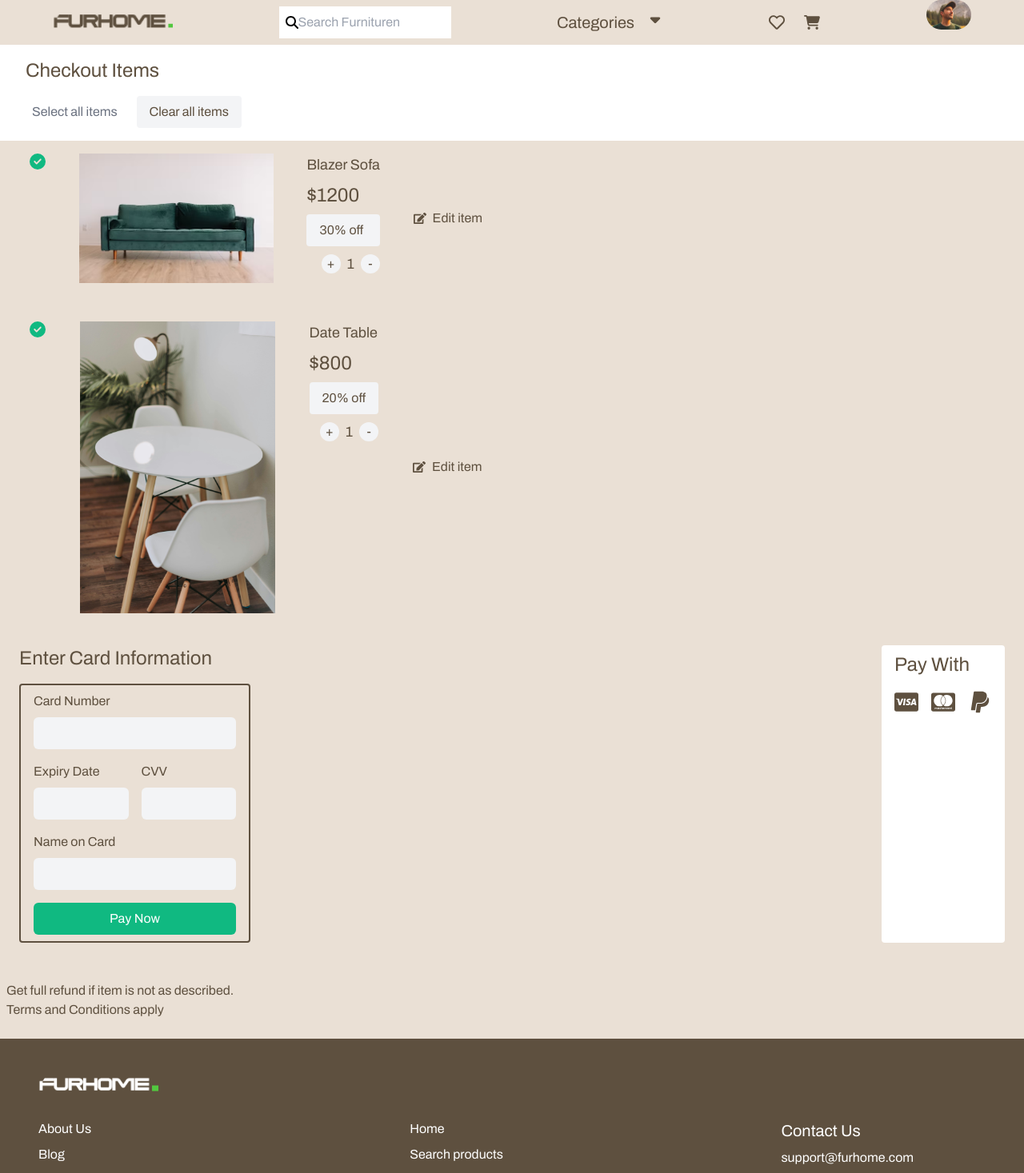
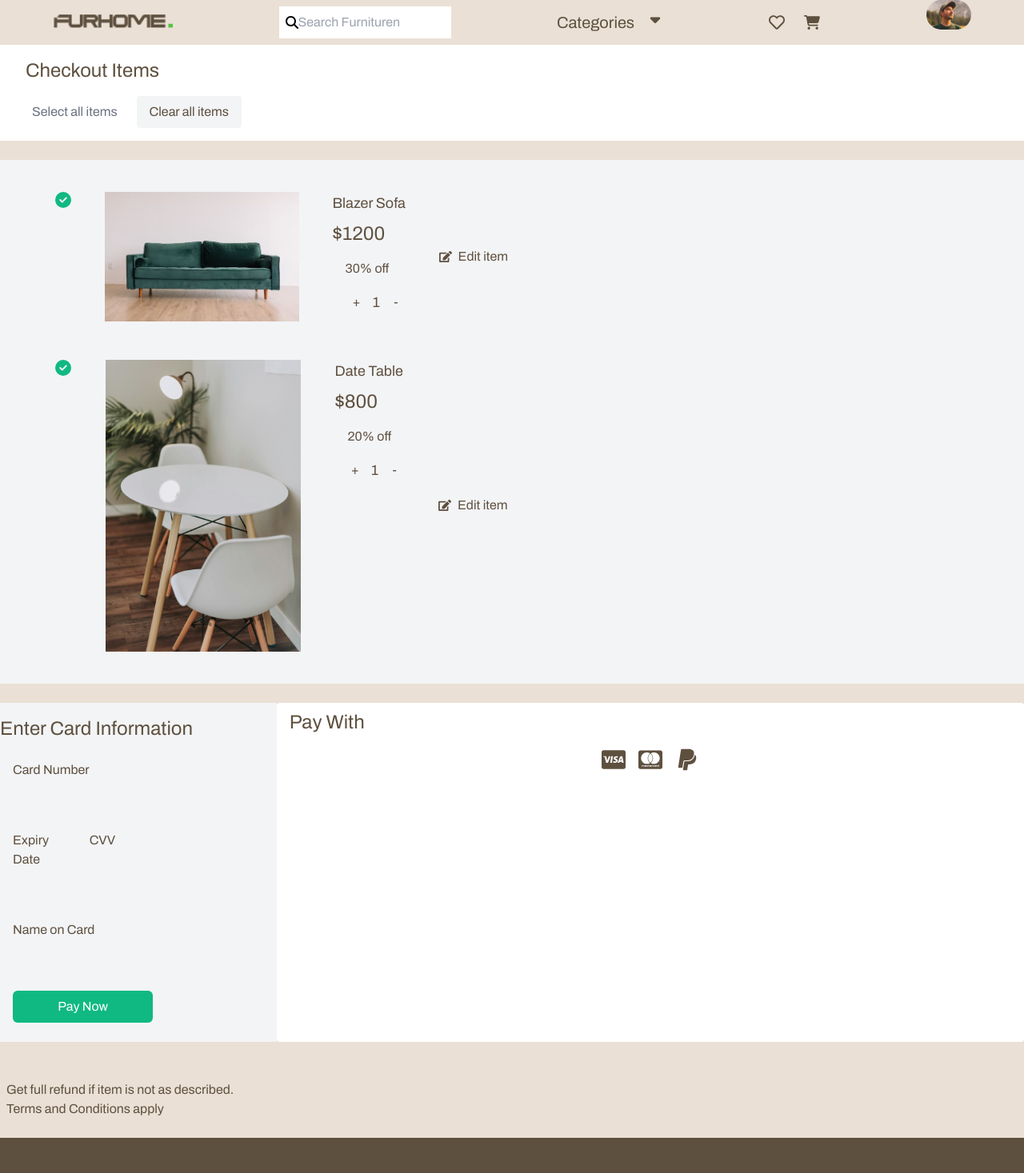
Before and after one commit to MuthoniMN/hng-frontend-2, a Next.js app: page /checkout in a window 1280 px wide. Shown: the top 1467 px of the page at 80% size. Built offline with nearby package versions, Linux system fonts and the light colour scheme.

Commit message:
styling changes

```diff
--- a/src/app/cart/page.js
+++ b/src/app/cart/page.js
@@ -6,10 +6,10 @@ import CartSummary from "../../components/CartSummary";
 
 const Cart = () => {
   return (
-    <main>
+    <main className="space-y-6">
      <PageHeader check={true} title="Shopping Cart" />
       <CartItems />
-      <section className="flex flex-col md:flex-row justify-between p-6">
+      <section className="flex flex-col md:flex-row justify-between">
         <CartSummary />
       <PaymentOptions />
       </section>
--- a/src/app/checkout/page.js
+++ b/src/app/checkout/page.js
@@ -5,11 +5,11 @@ import PaymentOptions from "../../components/PaymentOptions";
 import CheckoutForm from "../../components/CheckoutForm";
 const Checkout = () => {
   return (
-    <main>
+    <main className="space-y-6">
      <PageHeader check={false} title="Checkout Items" />
       <CheckoutItems />
-      <section className="flex flex-col md:flex-row justify-between p-6">
-        <section className="space-y-4">
+      <section className="flex flex-col md:flex-row justify-between">
+        <section className="space-y-4 bg-gray-100 py-4">
         <h2 className="text-2xl">Enter Card Information</h2>
           <CheckoutForm />
         </section>
--- a/src/components/CartItems.js
+++ b/src/components/CartItems.js
@@ -3,7 +3,7 @@ import ItemBlock from "./ItemBlock";
 
 const CartItems = () => {
   return (
-    <div className="flex flex-col gap-4">
+    <div className="bg-gray-100 px-2 md:px-4 lg:px-8 py-6 flex flex-col gap-4">
       {cartItems.map((item, index) => (
         <ItemBlock key={index} item={item} cart={true} />
       ))}
--- a/src/components/CartSummary.js
+++ b/src/components/CartSummary.js
@@ -5,7 +5,7 @@ import {useRouter} from "next/navigation"
 const CartSummary = () => {
   const router = useRouter()
   return (
-    <div className="flex flex-colgap-4 py-4 px-2 w-full md:w-3/4 lg:w-3/5 rounded bg-white">
+    <div className="flex flex-colgap-4 py-4 px-4 md:px-6 w-full md:w-3/4 lg:w-3/5 rounded bg-white">
     <div className="flex justify-between">
     <h4 className="text-xl">Summary</h4>
       <p>2 × 1</p>
--- a/src/components/CheckoutForm.js
+++ b/src/components/CheckoutForm.js
@@ -1,6 +1,6 @@
 const CheckoutForm = () => {
   return (
-    <form className="flex flex-col gap-4 px-4 py-2 w-full md:w-3/4 lg:w-3/5 border-2 rounded border-[#5E503F]">
+    <form className="flex flex-col gap-4 px-4 py-2 w-full md:w-3/4 lg:w-3/5 rounded">
     <div className="flex flex-col gap-2">
     <label htmlFor="cardNumber">Card Number </label>
       <input type="text" id="cardNumber" className="bg-gray-100 w-full rounded-md px-4 py-2" />
--- a/src/components/CheckoutItems.js
+++ b/src/components/CheckoutItems.js
@@ -3,7 +3,7 @@ import ItemBlock from "./ItemBlock";
 
 const CheckoutItems = () => {
   return (
-    <div className="flex flex-col gap-4">
+    <div className="bg-gray-100 px-2 md:px-4 lg:px-8 py-6 flex flex-col gap-4">
       {cartItems.map((item, index) => (
         <ItemBlock key={index} item={item} cart={false} />
       ))}
--- a/src/components/HeroHome.js
+++ b/src/components/HeroHome.js
@@ -3,7 +3,7 @@ import Image from "next/image"
 const HeroHome = () => {
     return (
         <section className="flex flex-wrap md:flex-nowrap justify-center gap-6 py-4 px-8 items-center h-[100vh] md:h-[60vh]">
-            <h1 className="font-bold text-3xl min-w-[300px] w-2/5">Elevate Your Living Spaces with Our Exclusive Furniture Collections</h1>
+            <h1 className="font-bold text-5xl min-w-[300px] w-1/2">Elevate Your Living Spaces with Our Exclusive Furniture Collections</h1>
             <div className="relative w-full md:w-[250px] h-full">            <Image src={"/imgs/hero-image.png"} alt="" width={250} height={250} className="mx-auto" />
                 <h2 className="bg-emerald-500 text-white width-[200px] px-4 py-2 absolute top-1/4 left-1/5 font-bold rounded-md box-shadow-md">Shop Executively</h2>
             </div>
--- a/src/components/PaymentOptions.js
+++ b/src/components/PaymentOptions.js
@@ -2,7 +2,7 @@ import { FaCcVisa, FaCcMastercard, FaPaypal } from "react-icons/fa6";
 
 const PaymentOptions = () => {
   return (
-    <div className="flex flex-col gap-4 bg-white px-4 py-2 rounded">
+    <div className="flex flex-col gap-4 bg-white w-full px-4 py-2 rounded">
       <h1 className="text-2xl">Pay With</h1>
       <div className="flex md:flex-col lg:flex-row gap-4 justify-center">
         <FaCcVisa className="text-3xl" />
```
